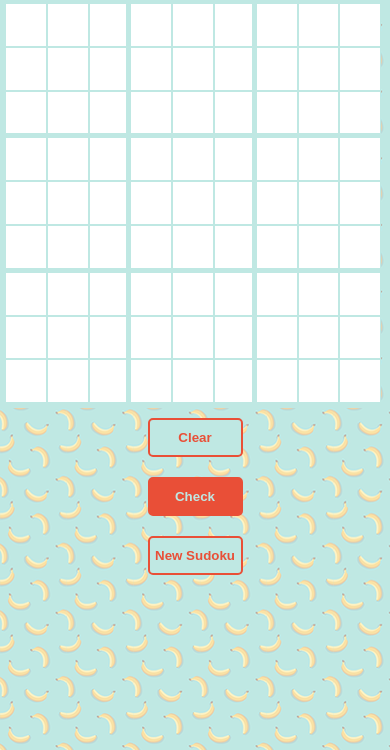
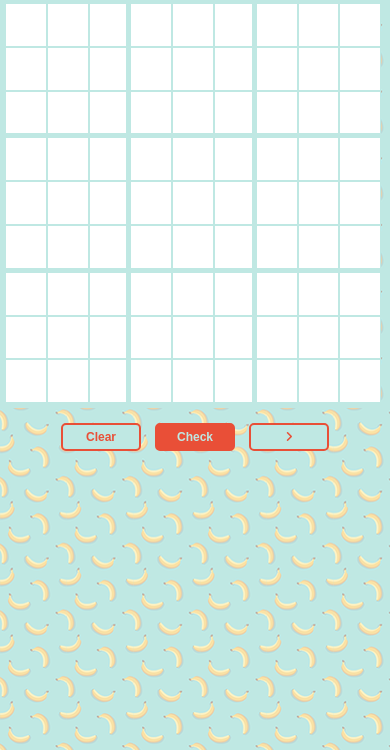
Before and after one commit to MilenaGiachetti/sudoku, a plain HTML site: page index.html in a window 390 px wide. Shown: the part 94-844 px from the top of the page. Drawn offline with Linux system fonts and the light colour scheme.

Commit message:
Modificado tamaños de los botones en los mediaqueries

```diff
--- a/index.html
+++ b/index.html
@@ -6,6 +6,7 @@
     <meta http-equiv="X-UA-Compatible" content="ie=edge">
     <title>Sudoku fail</title>
     <link rel="shortcut icon" href="assets/favicon.ico" type="image/x-icon">
+    <script src="https://kit.fontawesome.com/99b27c8ee8.js"></script>
     <link rel="stylesheet" href="styles/estilo.css">
 </head>
 <body>
@@ -18,7 +19,7 @@
         <div class="contenedorBtn">
             <button id="btnClear" class="btn clear">Clear</button>
             <button id="btnCheck" class="btn check">Check</button>
-            <button id="btnNew" class="btn new">New Sudoku</button>
+            <button id="btnNew" class="btn new"><i class="fas fa-angle-right"></i></button>
         </div>
     </main>
 
--- a/styles/estilo.scss
+++ b/styles/estilo.scss
@@ -105,9 +105,7 @@ body{
                 }
             }
             .contenedorBtn{
-                display: flex;
-                flex-direction: column;
-                align-items: center;
+
                 .btn{
                     margin: 10px;
                 }
@@ -131,6 +129,15 @@ body{
                     font-size: 24px;
                 }
             }
+            .contenedorBtn{
+                margin-top: 10px;
+                .btn{
+                    width: 80px;
+                    padding: 5px;
+                    margin: 5px;
+                    font-size: 12px;
+                }
+            }
         }
     }
 }
@@ -150,9 +157,10 @@ body{
                 }
             }
             .contenedorBtn{
-                margin-top: 20px;
+                margin-top: 10px;
                 .btn{
-                    width: 150px;
+                    width: 65px;
+                    padding: 5px;
                     margin: 5px;
                     font-size: 12px;
                 }
```
Also changed, not shown: styles/estilo.css, 1 other file.
